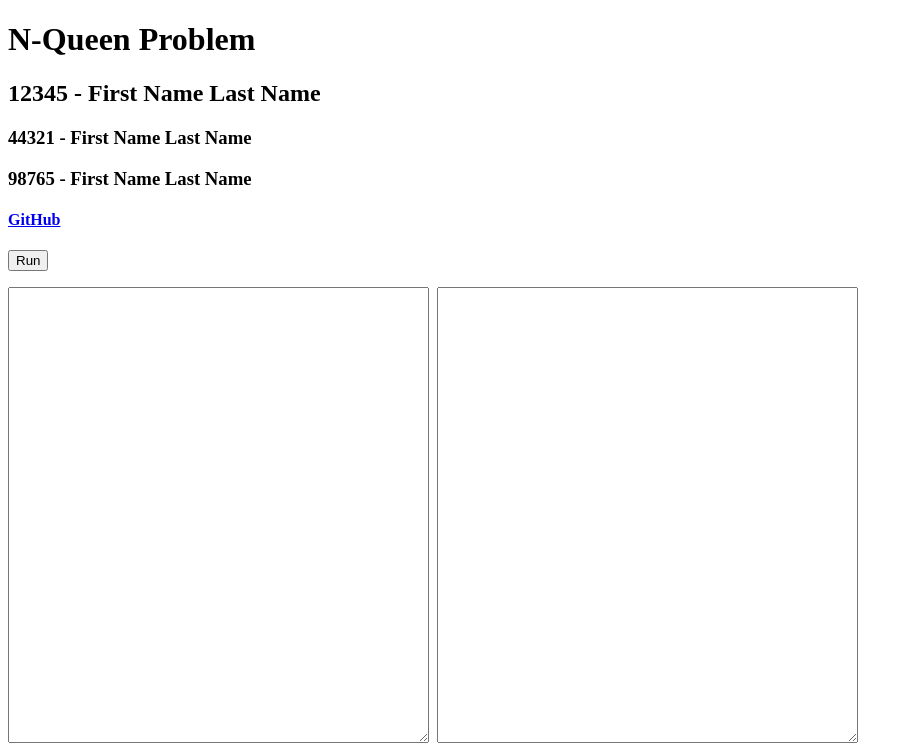
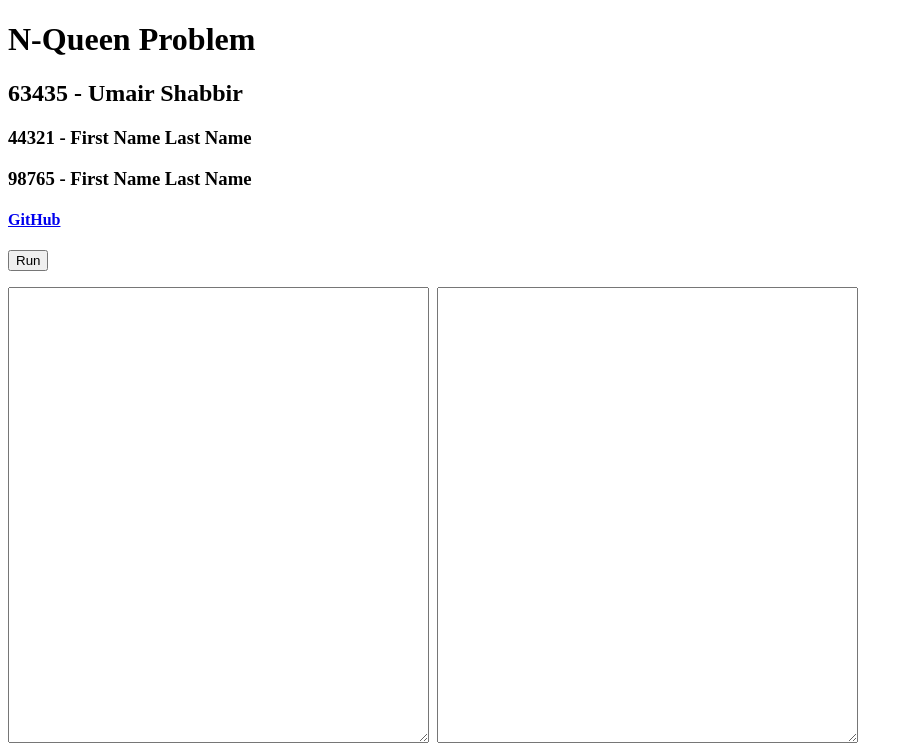
Before and after one commit to umairprimus/DAA-168-Fall-2020, a plain HTML site: page index.html in a window 1280 px wide. Shown: the top 746 px of the page, without its empty margins (0-913 px from the left). Drawn offline with Linux system fonts and the light colour scheme.

Commit message:
Update index.html

```diff
--- a/index.html
+++ b/index.html
@@ -7,7 +7,7 @@
 </head>
 <body>
 	<h1>N-Queen Problem</h1>
-	<h2>12345 - First Name Last Name</h2><!--This is the group leader-->
+	<h2>63435 - Umair Shabbir</h2><!--This is the group leader-->
 	<h3>44321 - First Name Last Name</h3><!--This is the 2nd Member of the group-->
 	<h3>98765 - First Name Last Name</h3><!--This is the 3rd Member of the group-->
 	<h4><a href="about:blank" target="blank">GitHub</a></h4><!--Replace about:blank with your GitHub repository folder for assignment 1. -->
```
